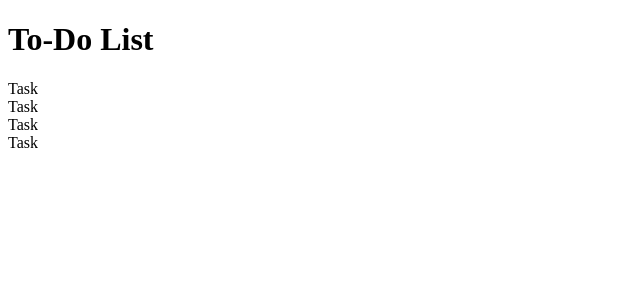
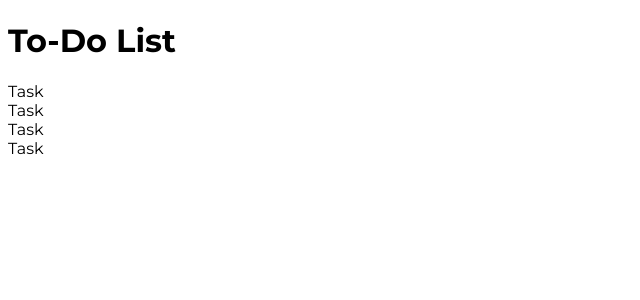
Before and after one commit to rzhomba/todo-list, a React app in the folder frontend/: page / in a window 1280 px wide. Shown: the top 300 px of the page, without its empty margins (0-640 px from the left). Built offline with nearby package versions, Linux system fonts and the light colour scheme.

Commit message:
Montserrat font

```diff
--- a/frontend/src/App.css
+++ b/frontend/src/App.css
@@ -0,0 +1,8 @@
+@font-face {
+  font-family: Montserrat;
+  src: url("../public/fonts/Montserrat/Montserrat-VariableFont_wght.ttf") format("truetype");
+}
+
+body {
+  font-family: Montserrat, sans-serif;
+}
```
Also changed, not shown: frontend/public/fonts/Montserrat/Montserrat-VariableFont_wght.ttf (added), frontend/public/fonts/Montserrat/OFL.txt (added).
